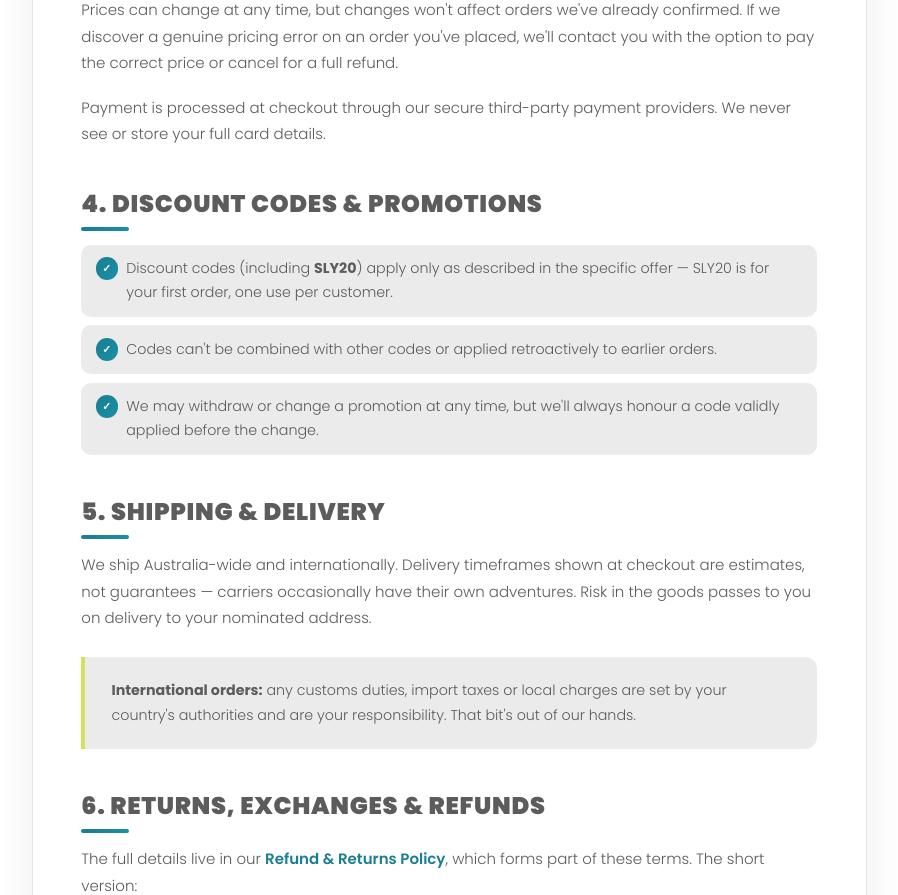
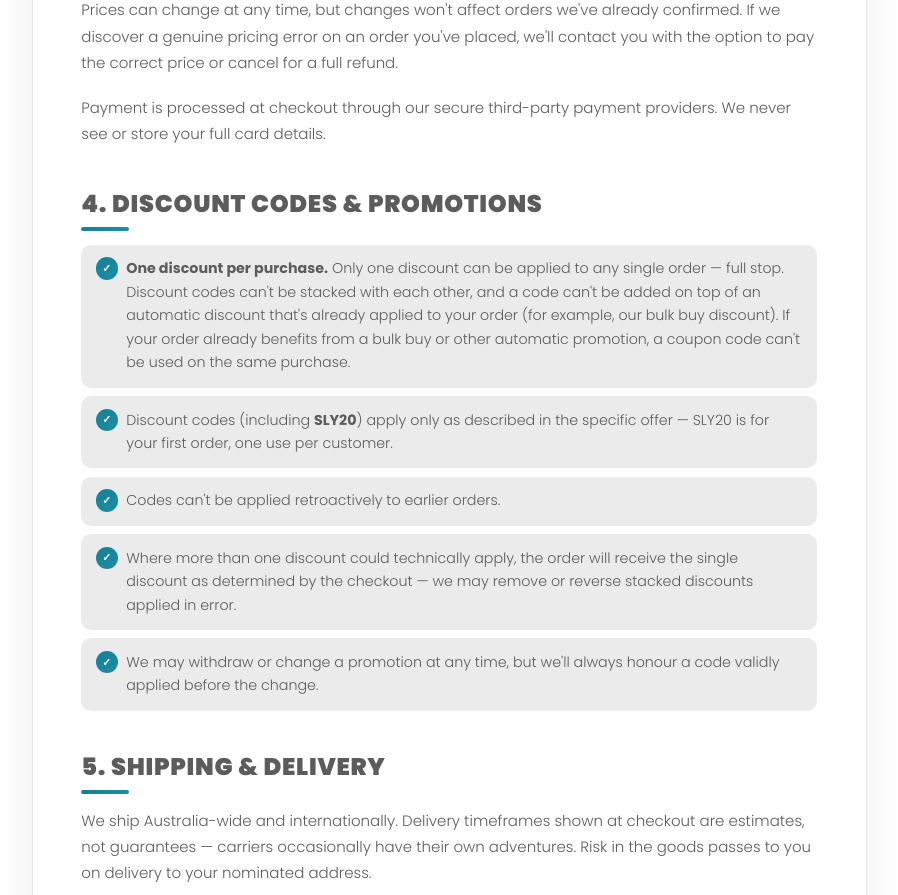
Before and after one commit to TeamSLY-Shaz/SLY-Collective-Repository, a WordPress theme: template sly-pebble-lite/page-terms-and-conditions.php in a window 1280 px wide. Shown: the part 1494-2389 px from the top of the page, without its empty margins (191-1089 px from the left). Run offline with PHP 8.4 and a stand-in for WordPress, Linux system fonts and the light colour scheme; the site name, menu and one post (Sample post) are stand-ins, and other content is empty; some libraries are stand-ins or nearby versions.

Commit message:
v223: T&C — one discount per purchase, no stacking with bulk buy
Expands section 4 (Discount Codes & Promotions): only one discount per
order; codes cannot stack with each other or with automatic discounts
such as the bulk buy discount; stacked discounts applied in error may
be removed or reversed.

https://claude.ai/code/session_014Ptp25dCPNHoyzFBzjF1yB

```diff
--- a/sly-pebble-lite/page-terms-and-conditions.php
+++ b/sly-pebble-lite/page-terms-and-conditions.php
@@ -126,8 +126,10 @@ get_header();
 
 		<h2>4. Discount Codes &amp; Promotions</h2>
 		<ul>
+			<li><strong>One discount per purchase.</strong> Only one discount can be applied to any single order — full stop. Discount codes can't be stacked with each other, and a code can't be added on top of an automatic discount that's already applied to your order (for example, our bulk buy discount). If your order already benefits from a bulk buy or other automatic promotion, a coupon code can't be used on the same purchase.</li>
 			<li>Discount codes (including <strong>SLY20</strong>) apply only as described in the specific offer — SLY20 is for your first order, one use per customer.</li>
-			<li>Codes can't be combined with other codes or applied retroactively to earlier orders.</li>
+			<li>Codes can't be applied retroactively to earlier orders.</li>
+			<li>Where more than one discount could technically apply, the order will receive the single discount as determined by the checkout — we may remove or reverse stacked discounts applied in error.</li>
 			<li>We may withdraw or change a promotion at any time, but we'll always honour a code validly applied before the change.</li>
 		</ul>
 
--- a/sly-pebble-lite/style.css
+++ b/sly-pebble-lite/style.css
@@ -4,7 +4,7 @@ Theme URI: https://slycollective.com/
 Author: SLY Collective
 Author URI: https://slycollective.com/
 Description: Lightweight WooCommerce theme for SLY Collective inspired by the Pebble Little style direction.
-Version: 1.0.222
+Version: 1.0.223
 Requires at least: 6.4
 Tested up to: 6.5
 Requires PHP: 7.4
```
Also changed, not shown: 1 other file.
